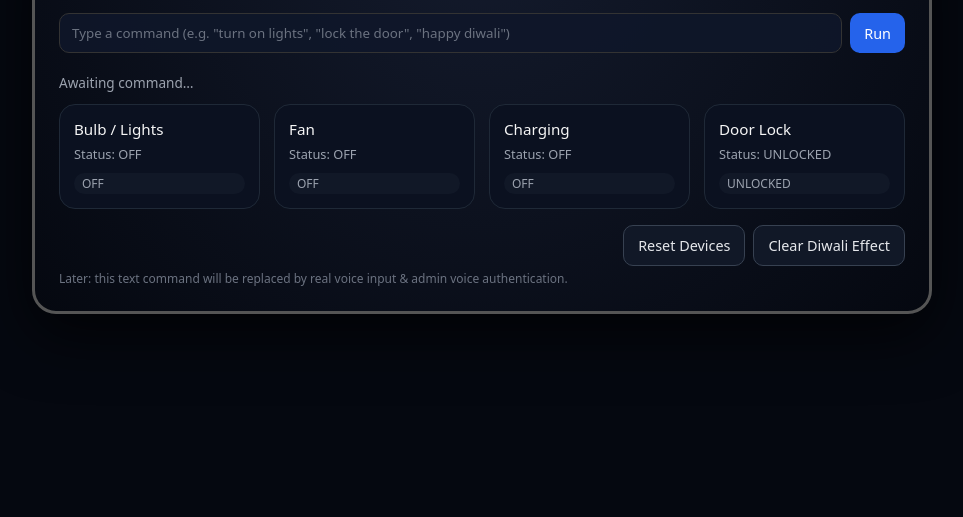
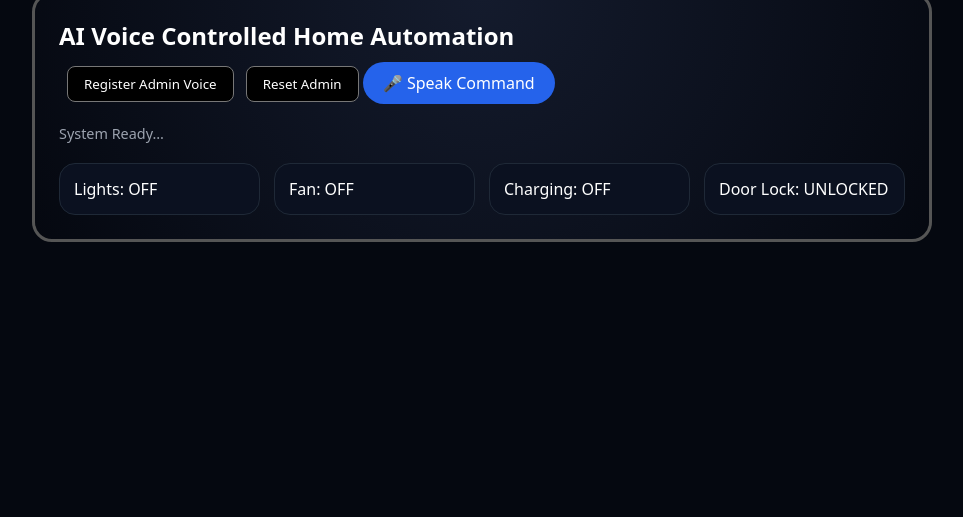
Before and after one commit to Abhirajkrishnababu/home-automation-ui, a plain HTML site: page index.html in a window 1280 px wide. Shown: the part 283-800 px from the top of the page, without its empty margins (158-1121 px from the left). Drawn offline with Linux system fonts and the light colour scheme.

Commit message:
Update index.html

```diff
--- a/index.html
+++ b/index.html
@@ -1,436 +1,252 @@
 <!DOCTYPE html>
 <html lang="en">
 <head>
-  <meta charset="UTF-8" />
-  <title>AI Voice Home Automation (Prototype)</title>
+<meta charset="UTF-8">
+<title>AI Voice Home Automation Prototype</title>
+
 <style>
-    * {
-      box-sizing: border-box;
-      font-family: system-ui, -apple-system, BlinkMacSystemFont, "Segoe UI", sans-serif;
+/* SAME STYLING AS BEFORE — Keeping UI beautiful */
+/* Keeping UI beautiful and clean */
+* { box-sizing: border-box; font-family: system-ui; }
+
+body {
+  background:#050810;
+  color:white;
+  margin:0;
+  display:flex;
+  justify-content:center;
+  align-items:center;
+  min-height:100vh;
 }
 
-    body {
-      margin: 0;
-      min-height: 100vh;
-      display: flex;
-      justify-content: center;
-      align-items: center;
-      background: #050810;
-      color: #f5f5f5;
+.app {
+  width:90%;
+  max-width:900px;
+  padding:24px;
+  border:3px solid #555;
+  border-radius:20px;
+  background: radial-gradient(circle at top, #141b2d, #050810);
 }
 
-    .app-shell {
-      width: 90%;
-      max-width: 900px;
-      padding: 24px;
-      border-radius: 24px;
-      background: radial-gradient(circle at top, #141b2d, #050810);
-      border: 3px solid #555;
-      box-shadow: 0 20px 60px rgba(0, 0, 0, 0.7);
-      transition: border 0.3s ease;
-      position: relative;
-      overflow: hidden;
+.title { font-size:1.5rem; font-weight:600; margin-bottom:10px; }
+
+.device-box {
+  margin-top:20px;
+  display:grid;
+  grid-template-columns:repeat(auto-fit,minmax(150px,1fr));
+  gap:14px;
 }
 
-    /* Diwali rainbow border animation */
-    .diwali-border {
-      animation: rainbow-border 3s linear infinite;
-      border-width: 4px;
+.card {
+  background:#0b1120;
+  border:1px solid #1f2937;
+  border-radius:16px;
+  padding:14px;
+  transition:0.3s ease;
 }
 
-    @keyframes rainbow-border {
-      0%   { border-image: linear-gradient(90deg, red, orange) 1; }
-      16%  { border-image: linear-gradient(90deg, orange, yellow) 1; }
-      32%  { border-image: linear-gradient(90deg, yellow, green) 1; }
-      48%  { border-image: linear-gradient(90deg, green, blue) 1; }
-      64%  { border-image: linear-gradient(90deg, blue, indigo) 1; }
-      80%  { border-image: linear-gradient(90deg, indigo, violet) 1; }
-      100% { border-image: linear-gradient(90deg, violet, red) 1; }
+.mic-btn {
+  padding:10px 20px;
+  border-radius:50px;
+  border:none;
+  background:#2563eb;
+  color:white;
+  cursor:pointer;
+  font-size:1rem;
+  margin-bottom:10px;
 }
 
-    .header {
-      display: flex;
-      justify-content: space-between;
-      align-items: center;
-      margin-bottom: 16px;
+.admin-btn {
+  padding:8px 16px;
+  margin-left:8px;
+  border-radius:8px;
+  border:1px solid #777;
+  background:black;
+  color:white;
+  cursor:pointer;
 }
 
-    .title {
-      font-size: 1.4rem;
-      font-weight: 600;
+.status {
+  margin-top:10px;
+  font-size:0.9rem;
+  color:#9ca3af;
 }
 
-    .subtitle {
-      font-size: 0.85rem;
-      color: #9ca3af;
+/* Light ON */
+.light-on { background: radial-gradient(circle,#fde68a,#92400e); }
+/* Fan ON */
+.fan-on { background: radial-gradient(circle,#bbf7d0,#166534); }
+/* Charging ON */
+.charge-on { background: radial-gradient(circle,#a7f3d0,#047857); }
+/* Lock ON */
+.lock-on { background: radial-gradient(circle,#fecaca,#7f1d1d); }
+
+/* Diwali Border Animation */
+.diwali {
+  animation: rainbow 3s linear infinite;
 }
 
-    .command-panel {
-      margin: 16px 0 20px;
-      display: flex;
-      gap: 8px;
-    }
-
-    .command-input {
-      flex: 1;
-      padding: 10px 12px;
-      border-radius: 10px;
-      border: 1px solid #333;
-      background: rgba(15, 23, 42, 0.9);
-      color: #e5e7eb;
-      outline: none;
-    }
-
-    .command-input::placeholder {
-      color: #6b7280;
-    }
-
-    .btn {
-      padding: 10px 14px;
-      border-radius: 10px;
-      border: none;
-      cursor: pointer;
-      font-size: 0.9rem;
-      font-weight: 500;
-      background: #2563eb;
-      color: white;
-      transition: transform 0.1s ease, box-shadow 0.1s ease, background 0.2s ease;
-      white-space: nowrap;
-    }
-
-    .btn:active {
-      transform: translateY(1px);
-      box-shadow: 0 0 0;
-    }
-
-    .btn.secondary {
-      background: #111827;
-      border: 1px solid #374151;
-      color: #e5e7eb;
-    }
-
-    .status-line {
-      font-size: 0.85rem;
-      color: #9ca3af;
-      margin-bottom: 12px;
-      min-height: 18px;
-    }
-
-    .devices-grid {
-      display: grid;
-      grid-template-columns: repeat(auto-fit, minmax(150px, 1fr));
-      gap: 14px;
-      margin-bottom: 16px;
-    }
-
-    .device-card {
-      padding: 14px;
-      border-radius: 16px;
-      background: #0b1120;
-      border: 1px solid #1f2933;
-      display: flex;
-      flex-direction: column;
-      gap: 6px;
-      transition: background 0.2s ease, border 0.2s ease, box-shadow 0.2s ease;
-    }
-
-    .device-name {
-      font-size: 0.95rem;
-      font-weight: 500;
-    }
-
-    .device-status {
-      font-size: 0.8rem;
-      color: #9ca3af;
-    }
-
-    .chip {
-      display: inline-flex;
-      align-items: center;
-      padding: 2px 8px;
-      border-radius: 999px;
-      font-size: 0.75rem;
-      margin-top: 4px;
-    }
-
-    /* OFF state (default) */
-    .device-off {
-      background: #0b1120;
-      border-color: #1f2937;
-      box-shadow: none;
-    }
-
-    .device-off .chip {
-      background: #111827;
-      color: #9ca3af;
-    }
-
-    /* Light ON → yellow */
-    .device-light-on {
-      background: radial-gradient(circle at top, #fde68a, #92400e);
-      border-color: #fbbf24;
-      box-shadow: 0 0 20px rgba(251, 191, 36, 0.5);
-    }
-
-    .device-light-on .chip {
-      background: rgba(31, 41, 55, 0.75);
-      color: #fef3c7;
-    }
-
-    /* Fan ON → green */
-    .device-fan-on {
-      background: radial-gradient(circle at top, #bbf7d0, #166534);
-      border-color: #22c55e;
-      box-shadow: 0 0 20px rgba(34, 197, 94, 0.5);
-    }
-
-    .device-fan-on .chip {
-      background: rgba(15, 23, 42, 0.7);
-      color: #dcfce7;
-    }
-
-    /* Charging ON → green (slightly different tone) */
-    .device-charge-on {
-      background: radial-gradient(circle at top, #a7f3d0, #047857);
-      border-color: #10b981;
-      box-shadow: 0 0 20px rgba(16, 185, 129, 0.5);
-    }
-
-    .device-charge-on .chip {
-      background: rgba(15, 23, 42, 0.7);
-      color: #d1fae5;
-    }
-
-    /* Lock ON (Locked) → red */
-    .device-lock-on {
-      background: radial-gradient(circle at top, #fecaca, #7f1d1d);
-      border-color: #f97373;
-      box-shadow: 0 0 20px rgba(248, 113, 113, 0.5);
-    }
-
-    .device-lock-on .chip {
-      background: rgba(15, 23, 42, 0.7);
-      color: #fee2e2;
-    }
-
-    .footer-actions {
-      display: flex;
-      flex-wrap: wrap;
-      gap: 8px;
-      justify-content: flex-end;
-      margin-top: 4px;
-    }
-
-    .small {
-      font-size: 0.75rem;
-      color: #6b7280;
-      margin-top: 4px;
+@keyframes rainbow {
+  0% { border-color:red; }
+  16% { border-color:orange; }
+  32% { border-color:yellow; }
+  48% { border-color:green; }
+  64% { border-color:blue; }
+  80% { border-color:indigo; }
+  100% { border-color:violet; }
 }
 </style>
+
 </head>
+
 <body>
-  <div class="app-shell" id="appShell">
-    <div class="header">
-      <div>
-        <div class="title">AI-Based Voice Command Home Automation</div>
-        <div class="subtitle">Software-only prototype · Command → State change demo</div>
-      </div>
-    </div>
 
-    <!-- Command input / later this will be replaced with real voice -->
-    <div class="command-panel">
-      <input
-        id="commandInput"
-        class="command-input"
-        type="text"
-        placeholder='Type a command (e.g. "turn on lights", "lock the door", "happy diwali")'
-      />
-      <button class="btn" onclick="handleCommand()">Run</button>
-    </div>
+<div class="app" id="appShell">
+  <div class="title">AI Voice Controlled Home Automation</div>
 
-    <div class="status-line" id="statusLine">
-      Awaiting command…
-    </div>
+  <!-- ADMIN SETUP -->
+  <button class="admin-btn" onclick="registerAdmin()">Register Admin Voice</button>
+  <button class="admin-btn" onclick="resetAdmin()">Reset Admin</button>
 
-    <!-- Devices -->
-    <div class="devices-grid">
-      <div id="cardLight" class="device-card device-off">
-        <div class="device-name">Bulb / Lights</div>
-        <div class="device-status" id="statusLight">Status: OFF</div>
-        <div class="chip" id="chipLight">OFF</div>
-      </div>
+  <!-- MIC BUTTON -->
+  <button class="mic-btn" onclick="startRecording()">🎤 Speak Command</button>
 
-      <div id="cardFan" class="device-card device-off">
-        <div class="device-name">Fan</div>
-        <div class="device-status" id="statusFan">Status: OFF</div>
-        <div class="chip" id="chipFan">OFF</div>
-      </div>
+  <div class="status" id="statusBox">System Ready…</div>
 
-      <div id="cardCharge" class="device-card device-off">
-        <div class="device-name">Charging</div>
-        <div class="device-status" id="statusCharge">Status: OFF</div>
-        <div class="chip" id="chipCharge">OFF</div>
-      </div>
-
-      <div id="cardLock" class="device-card device-off">
-        <div class="device-name">Door Lock</div>
-        <div class="device-status" id="statusLock">Status: UNLOCKED</div>
-        <div class="chip" id="chipLock">UNLOCKED</div>
-      </div>
-    </div>
-
-    <div class="footer-actions">
-      <button class="btn secondary" onclick="resetDevices()">Reset Devices</button>
-      <button class="btn secondary" onclick="clearDiwali()">Clear Diwali Effect</button>
-    </div>
-
-    <div class="small">
-      Later: this text command will be replaced by real voice input & admin voice authentication.
+  <!-- DEVICE STATUS -->
+  <div class="device-box">
+    <div id="lightCard" class="card">Lights: OFF</div>
+    <div id="fanCard" class="card">Fan: OFF</div>
+    <div id="chargeCard" class="card">Charging: OFF</div>
+    <div id="lockCard" class="card">Door Lock: UNLOCKED</div>
   </div>
 </div>
 
 <script>
-    const appShell = document.getElementById("appShell");
-    const statusLine = document.getElementById("statusLine");
-    const commandInput = document.getElementById("commandInput");
+let adminRegistered = false;
+let isRecordingAdmin = false;
 
-    // Device card refs
-    const cardLight = document.getElementById("cardLight");
-    const statusLight = document.getElementById("statusLight");
-    const chipLight = document.getElementById("chipLight");
-
-    const cardFan = document.getElementById("cardFan");
-    const statusFan = document.getElementById("statusFan");
-    const chipFan = document.getElementById("chipFan");
-
-    const cardCharge = document.getElementById("cardCharge");
-    const statusCharge = document.getElementById("statusCharge");
-    const chipCharge = document.getElementById("chipCharge");
-
-    const cardLock = document.getElementById("cardLock");
-    const statusLock = document.getElementById("statusLock");
-    const chipLock = document.getElementById("chipLock");
-
-    function setStatus(text) {
-      statusLine.textContent = text;
+async function registerAdmin() {
+  document.getElementById("statusBox").innerText = "Recording admin voice…";
+  isRecordingAdmin = true;
+  await startRecording();
 }
 
-    function resetDevices() {
-      cardLight.className = "device-card device-off";
-      statusLight.textContent = "Status: OFF";
-      chipLight.textContent = "OFF";
-
-      cardFan.className = "device-card device-off";
-      statusFan.textContent = "Status: OFF";
-      chipFan.textContent = "OFF";
-
-      cardCharge.className = "device-card device-off";
-      statusCharge.textContent = "Status: OFF";
-      chipCharge.textContent = "OFF";
-
-      cardLock.className = "device-card device-off";
-      statusLock.textContent = "Status: UNLOCKED";
-      chipLock.textContent = "UNLOCKED";
-
-      setStatus("All devices reset to default state.");
+function resetAdmin() {
+  adminRegistered = false;
+  alert("Admin voice reset. Please register again.");
 }
 
-    function clearDiwali() {
-      appShell.classList.remove("diwali-border");
-      setStatus("Diwali effect cleared.");
-    }
+// 🎤 Record User Voice
+async function startRecording() {
+  document.getElementById("statusBox").innerText = "Listening… Please speak.";
 
-    function applyDiwaliEffect() {
-      appShell.classList.add("diwali-border");
-      setStatus("Diwali mode enabled! 🎉");
-    }
+  let stream = await navigator.mediaDevices.getUserMedia({ audio:true });
+  let mediaRecorder = new MediaRecorder(stream);
+  let audioChunks = [];
 
-    function handleCommand() {
-      const raw = commandInput.value.trim();
-      if (!raw) {
-        setStatus("Please type a command.");
+  mediaRecorder.ondataavailable = e => audioChunks.push(e.data);
+
+  mediaRecorder.onstop = async () => {
+    let audioBlob = new Blob(audioChunks, { type: "audio/webm" });
+
+    if (isRecordingAdmin) {
+      isRecordingAdmin = false;
+      document.getElementById("statusBox").innerText = "Registering admin voice…";
+
+      await uploadAudio(audioBlob, "/register_admin");
+      adminRegistered = true;
+      alert("Admin Voice Registered Successfully!");
       return;
     }
 
-      const cmd = raw.toLowerCase();
-      commandInput.value = "";
-      console.log("Command:", cmd);
-
-      // HAPPY DIWALI EFFECT
-      if (cmd.includes("happy diwali")) {
-        applyDiwaliEffect();
+    if (!adminRegistered) {
+      alert("Please register admin first!");
       return;
     }
 
-      // LIGHTS
-      if (cmd.includes("light")) {
-        if (cmd.includes("on")) {
-          cardLight.className = "device-card device-light-on";
-          statusLight.textContent = "Status: ON";
-          chipLight.textContent = "ON";
-          setStatus('Lights turned ON.');
-        } else if (cmd.includes("off")) {
-          cardLight.className = "device-card device-off";
-          statusLight.textContent = "Status: OFF";
-          chipLight.textContent = "OFF";
-          setStatus('Lights turned OFF.');
-        }
+    await uploadAudio(audioBlob, "/process_command");
+  };
+
+  mediaRecorder.start();
+
+  setTimeout(() => {
+    mediaRecorder.stop();
+  }, 3000);
 }
 
-      // FAN
-      if (cmd.includes("fan")) {
-        if (cmd.includes("on")) {
-          cardFan.className = "device-card device-fan-on";
-          statusFan.textContent = "Status: ON";
-          chipFan.textContent = "ON";
-          setStatus('Fan turned ON.');
-        } else if (cmd.includes("off")) {
-          cardFan.className = "device-card device-off";
-          statusFan.textContent = "Status: OFF";
-          chipFan.textContent = "OFF";
-          setStatus('Fan turned OFF.');
-        }
+// Upload recording to backend
+async function uploadAudio(blob, endpoint) {
+  let fd = new FormData();
+  fd.append("audio", blob);
+
+  document.getElementById("statusBox").innerText = "Processing…";
+
+  // TODO: Next message → I will give full FastAPI backend code
+  // For now we simulate backend response:
+
+  simulateBackend(endpoint);
 }
 
-      // CHARGING
-      if (cmd.includes("charge") || cmd.includes("charging")) {
-        if (cmd.includes("on") || cmd.includes("start")) {
-          cardCharge.className = "device-card device-charge-on";
-          statusCharge.textContent = "Status: CHARGING";
-          chipCharge.textContent = "ON";
-          setStatus('Charging started.');
-        } else if (cmd.includes("off") || cmd.includes("stop")) {
-          cardCharge.className = "device-card device-off";
-          statusCharge.textContent = "Status: OFF";
-          chipCharge.textContent = "OFF";
-          setStatus('Charging stopped.');
-        }
+function simulateBackend(endpoint) {
+  if (endpoint === "/register_admin") {
+    document.getElementById("statusBox").innerText = "Admin voice saved.";
+    return;
   }
 
-      // DOOR LOCK
-      if (cmd.includes("lock")) {
-        if (cmd.includes("unlock") || cmd.includes("open")) {
-          // unlock
-          cardLock.className = "device-card device-off";
-          statusLock.textContent = "Status: UNLOCKED";
-          chipLock.textContent = "UNLOCKED";
-          setStatus('Door unlocked.');
-        } else {
-          // lock
-          cardLock.className = "device-card device-lock-on";
-          statusLock.textContent = "Status: LOCKED";
-          chipLock.textContent = "LOCKED";
-          setStatus('Door locked.');
-        }
-      }
+  // random command simulation
+  const commands = ["turn on light", "turn off fan", "lock door", "happy diwali"];
+  let random = commands[Math.floor(Math.random() * commands.length)];
+
+  applyCommand(random);
 }
 
-    // Run command on Enter key
-    commandInput.addEventListener("keydown", (e) => {
-      if (e.key === "Enter") {
-        handleCommand();
+// Apply command to UI
+function applyCommand(text) {
+  let cmd = text.toLowerCase();
+  let status = document.getElementById("statusBox");
+
+  if (cmd.includes("happy diwali")) {
+    document.getElementById("appShell").classList.add("diwali");
+    status.innerText = "Happy Diwali! 🎉 Layout animated.";
+    return;
   }
-    });
-  </script>
-</body>
-</html>
+
+  if (cmd.includes("light") && cmd.includes("on")) {
+    document.getElementById("lightCard").className = "card light-on";
+    document.getElementById("lightCard").innerText = "Lights: ON";
+  }
+  if (cmd.includes("light") && cmd.includes("off")) {
+    document.getElementById("lightCard").className = "card";
+    document.getElementById("lightCard").innerText = "Lights: OFF";
+  }
+
+  if (cmd.includes("fan") && cmd.includes("on")) {
+    document.getElementById("fanCard").className = "card fan-on";
+    document.getElementById("fanCard").innerText = "Fan: ON";
+  }
+  if (cmd.includes("fan") && cmd.includes("off")) {
+    document.getElementById("fanCard").className = "card";
+    document.getElementById("fanCard").innerText = "Fan: OFF";
+  }
+
+  if (cmd.includes("charge") && cmd.includes("on")) {
+    document.getElementById("chargeCard").className = "card charge-on";
+    document.getElementById("chargeCard").innerText = "Charging: ON";
+  }
+  if (cmd.includes("charge") && cmd.includes("off")) {
+    document.getElementById("chargeCard").className = "card";
+    document.getElementById("chargeCard").innerText = "Charging: OFF";
+  }
+
+  if (cmd.includes("lock") && !cmd.includes("unlock")) {
+    document.getElementById("lockCard").className = "card lock-on";
+    document.getElementById("lockCard").innerText = "Door Lock: LOCKED";
+  }
+  if (cmd.includes("unlock") || cmd.includes("open")) {
+    document.getElementById("lockCard").className = "card";
+    document.getElementById("lockCard").innerText = "Door Lock: UNLOCKED";
+  }
+
+  status.innerText = "Command executed: " + text;
+}
```
Lines whose indentation alone changed are shown as unchanged.
